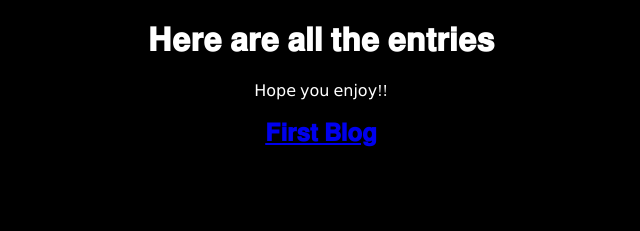
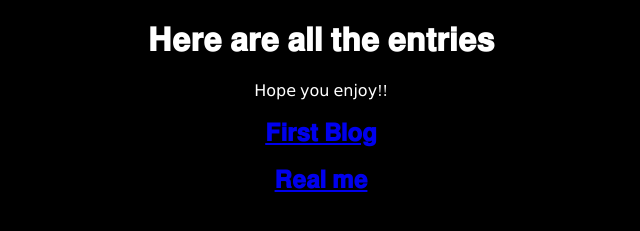
Before and after one commit to Careless-Loser/IJ, a plain HTML site: page BLOG/Entries.html in a window 1280 px wide. Shown: the part 265-496 px from the top of the page, without its empty margins (319-959 px from the left). Drawn offline with Linux system fonts and the light colour scheme.

Commit message:
Update Entries.html

```diff
--- a/BLOG/Entries.html
+++ b/BLOG/Entries.html
@@ -37,4 +37,9 @@
             <a href="Welcome_to_my_first_blog.html" target="_blank"> 𝐅𝐢𝐫𝐬𝐭 𝐁𝐥𝐨𝐠  </a>
             </center>
         </h2>
+                <h2>
+            <center>
+            <a href="Real_me.html" target="_blank"> 𝐑𝐞𝐚𝐥 𝐦𝐞 </a>
+            </center>
+        </h2>
     </body>
```
